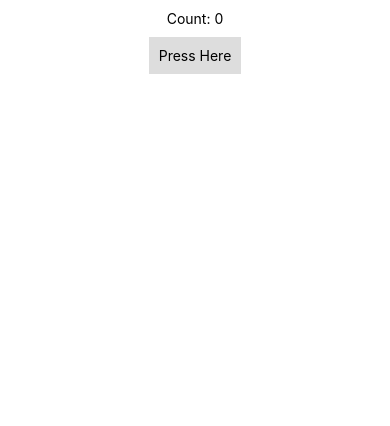
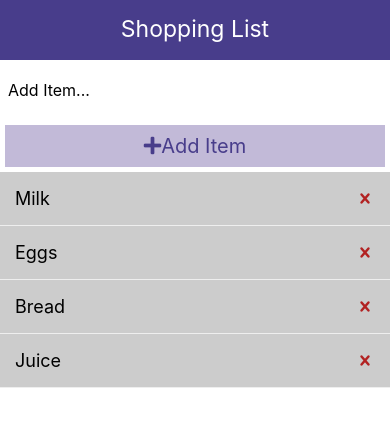
Before and after one commit to Ahmadjajja/Shopping-list-TODO-App, a React Native app: screen / in a window 390 px wide. Shown: the top 426 px of the page. Built offline with nearby package versions, Linux system fonts and the light colour scheme.

Commit message:
shopping list

```diff
--- a/App.js
+++ b/App.js
@@ -1,13 +1,45 @@
-import { StyleSheet,Text,  View } from 'react-native'
-import React from 'react'
-import Practice1 from './src/reactNativePractice/Practice1'
-import Practice2 from './src/reactNativePractice/Practice2'
+import { Text, StyleSheet, View, FlatList, Alert } from 'react-native'
+import React, { useState } from 'react'
+// import { uuidv4 } from 'uuidv4';
+// import Practice1 from './src/reactNativePractice/Practice1'
+// import Practice2 from './src/reactNativePractice/Practice2'
+import Header from "./src/components/header/Header"
+import ListItem from "./src/components/listItem/ListItem"
+import AddItem from "./src/components/AddItem/AddItem"
 const App = () => {
+  const [items, setItems] = useState([
+    { id: Math.random().toString(36).slice(2), text: 'Milk' },
+    { id: Math.random().toString(36).slice(2), text: 'Eggs' },
+    { id: Math.random().toString(36).slice(2), text: 'Bread' },
+    { id: Math.random().toString(36).slice(2), text: 'Juice' },
+  ]);
 
+  const deleteItem = (id) => {
+    setItems(prevItems => {
+      return prevItems.filter(item => item.id != id)
+    });
+  }
+  const addItem = text => {
+    if (!text) {
+      Alert.alert('Error','Please enter an item',[{text:'Ok'} ])
+    } else {
+      setItems(prevItems => {
+        return [{id:Math.random().toString(36).slice(2),text},...prevItems];
+      })
+    }
+  }
   return (
-    <View style={[styles.flexContainer]}>
-    <Practice2/>
-    {/* <Practice1/> */}
+    <View style={styles.flexContainer}>
+      {/* <Practice2/> */}
+      {/* <Practice1/> */}
+      <Header />
+      <AddItem  addItem= {addItem}/>
+      <FlatList
+        data={items}
+        renderItem={({ item }) => (
+          <ListItem item={item} deleteItem = {deleteItem} />
+        )}
+      />
 
 
     </View>
@@ -18,8 +50,7 @@ export default App
 
 const styles = StyleSheet.create({
   flexContainer: {
-    justifyContent: "center",
-    alignItems: "center",
-    color: "red",
+    flex: 1,
+    // paddingTop:0,
   }
 })
--- a/package.json
+++ b/package.json
@@ -11,7 +11,9 @@
   },
   "dependencies": {
     "react": "18.0.0",
-    "react-native": "0.69.3"
+    "react-native": "0.69.3",
+    "react-native-vector-icons": "^9.2.0",
+    "uuidv4": "^6.2.13"
   },
   "devDependencies": {
     "@babel/core": "^7.12.9",
--- /dev/null
+++ b/src/components/AddItem/AddItem.js
@@ -0,0 +1,42 @@
+import { View, Text, StyleSheet, TextInput, TouchableOpacity } from 'react-native'
+import React,{useState} from 'react'
+// import Icon from "react-native-vector-icons/dist/FontAwesome"
+import Icon from 'react-native-vector-icons/dist/FontAwesome5'
+
+
+const AddItem = ({ addItem}) => {  //destructuring uses in props space
+    const [text, setText] = useState('');
+
+    const onChange = textValue => setText(textValue);
+    return (
+        <View >
+            <TextInput placeholder='Add Item...' style={styles.input} onChangeText={onChange} />
+            <TouchableOpacity style={styles.btn} onPress={()=>addItem(text)}>
+                <Text style={styles.btnText}>
+                    <Icon size={20} name="plus" />
+                    Add Item
+                </Text>
+            </TouchableOpacity>
+        </View>
+    )
+}
+
+const styles = StyleSheet.create({
+    input: {
+        height: 60,
+        padding: 8,
+        fontSize: 16,
+    },
+    btn: {
+        backgroundColor: "#c2bad8",
+        padding: 9,
+        margin: 5,
+    },
+    btnText: {
+        color: "darkslateblue",
+        fontSize: 20,
+        textAlign: 'center',
+    }
+})
+
+export default AddItem
--- a/src/components/cardItem/CardItem.js
+++ /dev/null
@@ -1,12 +0,0 @@
-import { View, Text } from 'react-native'
-import React from 'react'
-
-const cardItem = () => {
-  return (
-    <View>
-      <Text>hello from cardItem Component</Text>
-    </View>
-  )
-}
-
-export default cardItem
--- a/src/components/header/Header.js
+++ b/src/components/header/Header.js
@@ -1,12 +1,29 @@
-import { View, Text } from 'react-native'
+import { View, Text, StyleSheet } from 'react-native'
 import React from 'react'
 
-const header = () => {
+const Header = ({title}) => {  //destructuring uses in props space
   return (
-    <View>
-      <Text>header</Text>
+    <View style={styles.header}>
+      <Text style={styles.text}>{title}</Text>
     </View>
   )
 }
 
-export default header
+Header.defaultProps = {  //How this is working little confused
+  title: "Shopping List"
+};
+
+const styles = StyleSheet.create({
+  header: {
+    height:60,
+    padding:15,
+    backgroundColor: 'darkslateblue'
+  },
+  text: {
+    color:"#fff",
+    fontSize: 23,
+    textAlign:'center',
+  }
+})
+
+export default Header
--- /dev/null
+++ b/src/components/listItem/ListItem.js
@@ -0,0 +1,39 @@
+import { View, Text, TouchableOpacity , StyleSheet  } from 'react-native'
+import React from 'react'
+import IconEntypo from "react-native-vector-icons/dist/Entypo"
+const ListItem = ({item , deleteItem}) => {
+  return (
+    <TouchableOpacity style={styles.ListItem}>
+      <View style={styles.ListItemView}>
+        <Text style={styles.ListItemText}>{item.text}</Text>
+        <IconEntypo
+        name="cross"
+        size={20}
+        color="firebrick"
+        onPress={() => deleteItem(item.id)}
+        />
+      </View>
+    </TouchableOpacity>
+  )
+}
+
+export default ListItem
+
+const styles = StyleSheet.create({
+  ListItem:{
+    padding:15,
+    backgroundColor:'#ccc',
+    borderBottomWidth:1,
+    borderColor:"#eee",
+    // marginVertical:10,
+  },
+  ListItemView:{
+    flexDirection:'row',
+    justifyContent:'space-between',
+    alignItems:'center',
+  },
+  ListItemText:{
+    fontSize:18,
+  }
+
+})
--- a/src/reactNativePractice/Practice2.js
+++ b/src/reactNativePractice/Practice2.js
@@ -34,14 +34,15 @@ const Practice2 = () => {
       {/* </Modal> */}
       <View style={styles.countContainer}>
         <Text>Count: {count}</Text>
-      </View>
-      <TouchableOpacity
+        <TouchableOpacity
         style={styles.button}
         onPress={onPress}
         activeOpacity={0.5}
       >
         <Text>Press Here</Text>
       </TouchableOpacity>
+      </View>
+
     </View>
 
 
@@ -64,6 +65,8 @@ const styles = StyleSheet.create({
   },
   countContainer: {
     alignItems: "center",
+    justifyContent:"center",
+    flex:1,
     padding: 10
   }
 });
```
Also changed, not shown: src/reactNativePractice/Practice1.js (+11 -5 lines), src/components/listItem/ListItemStyle.js (added), 2 other files (tests, documents, lock files or other folders).
